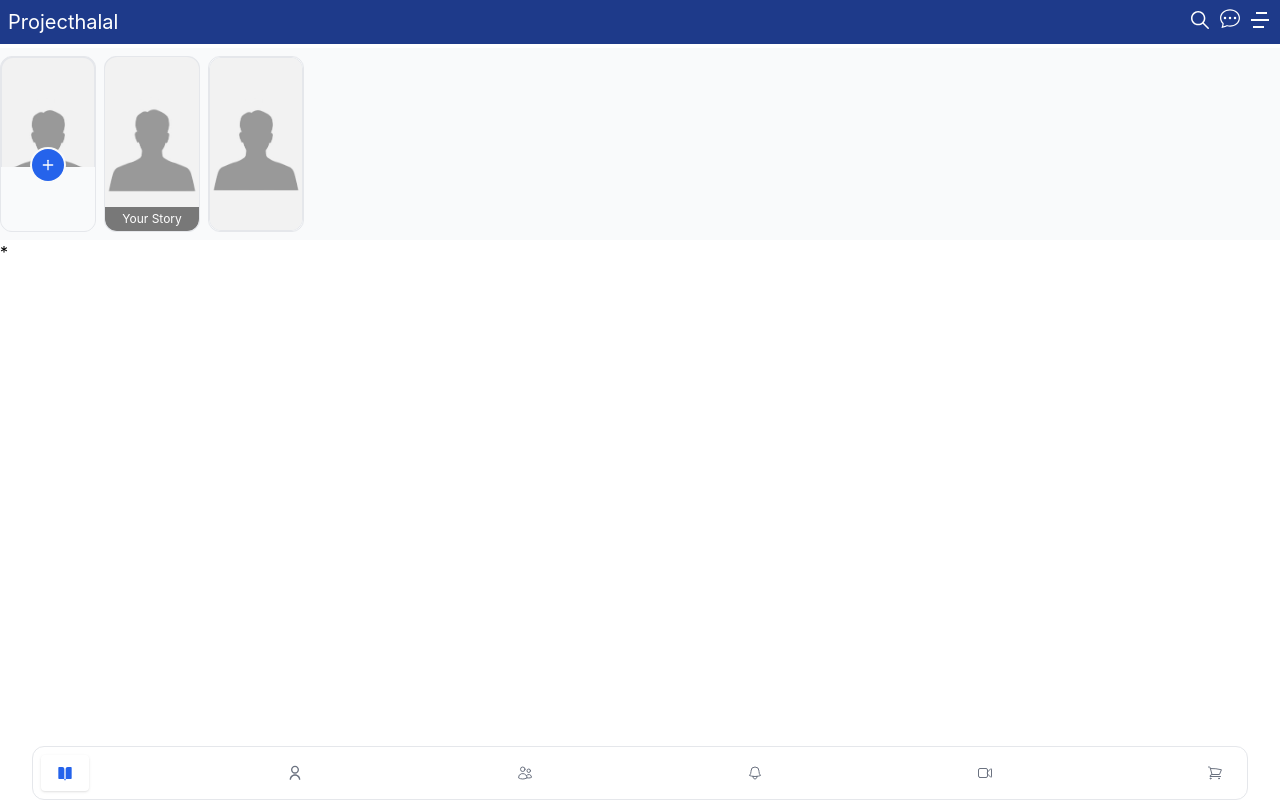
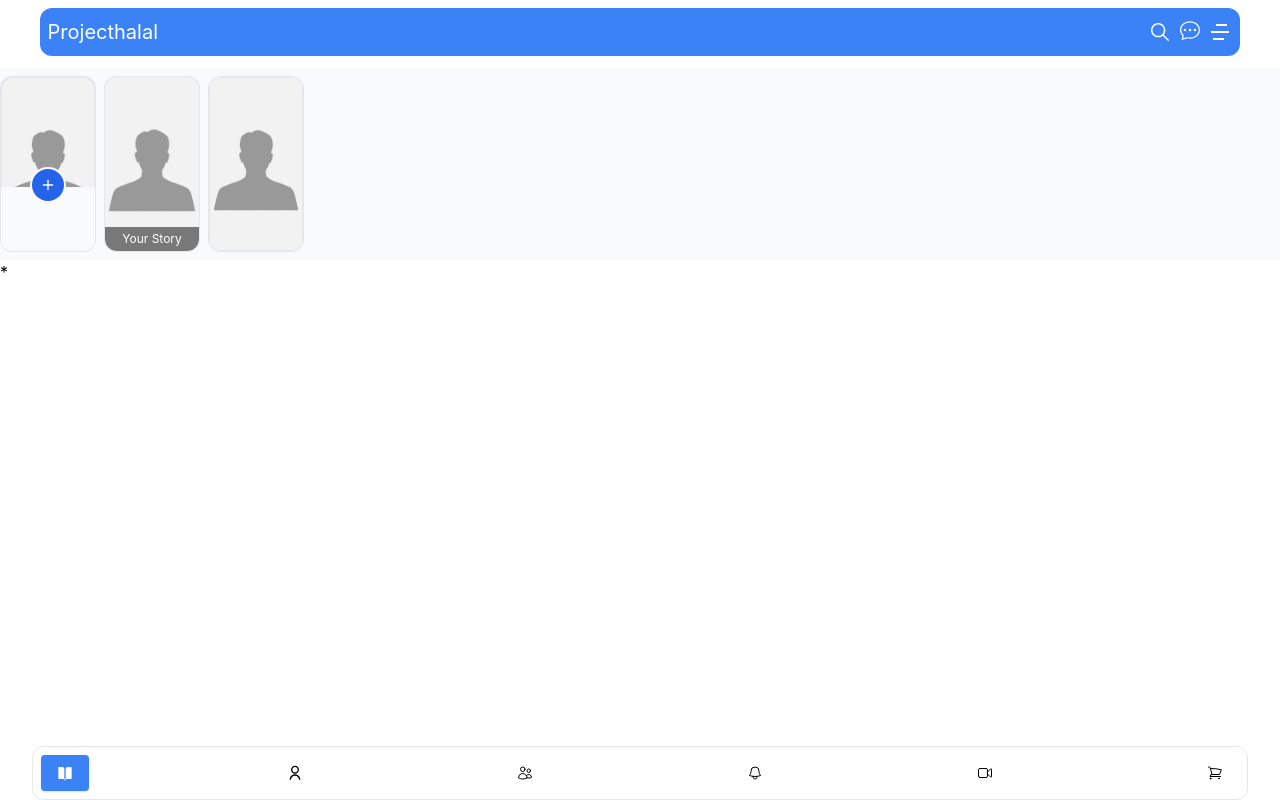
Before and after one commit to sehransowrov0/TheHalalProject, a React (Vite) app in the folder frontend/: page / in a window 1280 px wide. Built offline with nearby package versions, Linux system fonts and the light colour scheme.

Commit message:
updated Navbar

```diff
--- a/frontend/src/components/atoms/NavIcon.tsx
+++ b/frontend/src/components/atoms/NavIcon.tsx
@@ -14,11 +14,11 @@ export default function NavIcon({ icon, filledIcon, link }: NavIconType) {
       {({ isActive }) => (
         <Button
           variant={isActive ? "default" : "ghost"}
-          className={isActive ? "bg-primary" : ""}
+          className={isActive ? "" : ""}
         >
           {isActive && filledIcon
-            ? React.cloneElement(filledIcon, { className: "w-5 h-5 text-blue-600" })
-            : React.cloneElement(icon, { className: "w-5 h-5 text-gray-500" })
+            ? React.cloneElement(filledIcon, { className: "w-5 h-5 text-primary-forground" })
+            : React.cloneElement(icon, { className: "w-5 h-5 text-muted-forground" })
           }
         </Button>
       )}
--- a/frontend/src/components/molecules/BottomNav.tsx
+++ b/frontend/src/components/molecules/BottomNav.tsx
@@ -7,7 +7,7 @@ import { HiBell, HiOutlineBell, HiOutlineShoppingCart, HiOutlineUsers, HiOutline
 
 export default function BottomNav() {
   return (
-    <div className="p-2 flex justify-between absolute bottom-0 left-0 right-0 bg-white border border-gray-200 z-50 w-[95%] mx-auto rounded-xl">
+    <div className="p-2 flex justify-between absolute bottom-0 left-0 right-0 bg-background border border-border z-50 w-[95%] mx-auto rounded-xl">
       <NavIcon link="/" icon={<FiBookOpen />} filledIcon={<RiBookOpenFill />} />
       <NavIcon link="/profile" icon={<RiUserLine />} filledIcon={<RiUserFill />} />
       <NavIcon link="/friends" icon={<HiOutlineUsers />} filledIcon={<HiUsers />} />
--- a/frontend/src/components/molecules/TopNav.tsx
+++ b/frontend/src/components/molecules/TopNav.tsx
@@ -7,7 +7,7 @@ import { RiMenu4Fill } from "react-icons/ri"
 
 export default function TopNav() {
   return (
-    < div className="bg-blue-900 text-white text-xl p-2 font-edu flex justify-between" >
+    < div className="bg-primary h-12 text-primary-foreground text-xl p-2 font-edu flex justify-between items-center w-[95%] mx-auto rounded-xl" >
       <span>Projecthalal</span>
       <div className="flex gap-2">
         <span><IoIosSearch className="h-6 w-6 " /></span>
--- a/frontend/src/components/organisms/Navbar.tsx
+++ b/frontend/src/components/organisms/Navbar.tsx
@@ -4,7 +4,7 @@ import BottomNav from "../molecules/BottomNav";
 
 export default function Navbar() {
   return (
-    <nav>
+    <nav className='p-2 '>
       <TopNav />
       {/* i will include theme changer inside top of the menue latter */}
       <BottomNav />
--- a/frontend/src/components/organisms/Story.tsx
+++ b/frontend/src/components/organisms/Story.tsx
@@ -6,7 +6,7 @@ import OtherStory from '../atoms/OtherStory'
 
 export default function Story() {
   return (
-    <div className=" w-full overflow-x-auto scrollbar-hide bg-gray-50 pt-2 pb-2">
+    <div className="w-full overflow-x-auto scrollbar-hide bg-gray-50 pt-2 pb-2">
       <div className='flex space-x-2'>
         <CreateStory />
         <YourStory />
--- a/frontend/src/index.css
+++ b/frontend/src/index.css
@@ -3,99 +3,87 @@
 @tailwind utilities;
 
 :root {
-  --background: 0 0% 100%;
-  --foreground: 0 0% 20%;
-  --card: 0 0% 100%;
-  --card-foreground: 0 0% 20%;
-  --popover: 0 0% 100%;
-  --popover-foreground: 0 0% 20%;
-  --primary: 217.2193 91.2195% 59.8039%;
-  --primary-foreground: 0 0% 100%;
-  --secondary: 220.0000 14.2857% 95.8824%;
-  --secondary-foreground: 215 13.7931% 34.1176%;
-  --muted: 210 20.0000% 98.0392%;
-  --muted-foreground: 220 8.9362% 46.0784%;
-  --accent: 204.0000 93.7500% 93.7255%;
-  --accent-foreground: 224.4444 64.2857% 32.9412%;
-  --destructive: 0 84.2365% 60.1961%;
-  --destructive-foreground: 0 0% 100%;
-  --border: 220 13.0435% 90.9804%;
-  --input: 220 13.0435% 90.9804%;
-  --ring: 217.2193 91.2195% 59.8039%;
-  --chart-1: 217.2193 91.2195% 59.8039%;
-  --chart-2: 221.2121 83.1933% 53.3333%;
-  --chart-3: 224.2781 76.3265% 48.0392%;
-  --chart-4: 225.9310 70.7317% 40.1961%;
-  --chart-5: 224.4444 64.2857% 32.9412%;
-  --sidebar: 210 20.0000% 98.0392%;
-  --sidebar-foreground: 0 0% 20%;
-  --sidebar-primary: 217.2193 91.2195% 59.8039%;
-  --sidebar-primary-foreground: 0 0% 100%;
-  --sidebar-accent: 204.0000 93.7500% 93.7255%;
-  --sidebar-accent-foreground: 224.4444 64.2857% 32.9412%;
-  --sidebar-border: 220 13.0435% 90.9804%;
-  --sidebar-ring: 217.2193 91.2195% 59.8039%;
+  --background: hsl(0, 0%, 100%);
+  --foreground: hsl(0, 0%, 20%);
+  --card: hsl(0, 0%, 100%);
+  --card-foreground: hsl(0, 0%, 20%);
+  --popover: hsl(0, 0%, 100%);
+  --popover-foreground: hsl(0, 0%, 20%);
+  --primary: hsl(217.2193, 91.2195%, 59.8039%);
+  --primary-foreground: hsl(0, 0%, 100%);
+  --secondary: hsl(220.0000, 14.2857%, 95.8824%);
+  --secondary-foreground: hsl(215, 13.7931%, 34.1176%);
+  --muted: hsl(210, 20.0000%, 98.0392%);
+  --muted-foreground: hsl(220, 8.9362%, 46.0784%);
+  --accent: hsl(204.0000, 93.7500%, 93.7255%);
+  --accent-foreground: hsl(224.4444, 64.2857%, 32.9412%);
+  --destructive: hsl(0, 84.2365%, 60.1961%);
+  --destructive-foreground: hsl(0, 0%, 100%);
+  --border: hsl(220, 13.0435%, 90.9804%);
+  --input: hsl(220, 13.0435%, 90.9804%);
+  --ring: hsl(217.2193, 91.2195%, 59.8039%);
+  --chart-1: hsl(217.2193, 91.2195%, 59.8039%);
+  --chart-2: hsl(221.2121, 83.1933%, 53.3333%);
+  --chart-3: hsl(224.2781, 76.3265%, 48.0392%);
+  --chart-4: hsl(225.9310, 70.7317%, 40.1961%);
+  --chart-5: hsl(224.4444, 64.2857%, 32.9412%);
+  --sidebar: hsl(210, 20.0000%, 98.0392%);
+  --sidebar-foreground: hsl(0, 0%, 20%);
+  --sidebar-primary: hsl(217.2193, 91.2195%, 59.8039%);
+  --sidebar-primary-foreground: hsl(0, 0%, 100%);
+  --sidebar-accent: hsl(204.0000, 93.7500%, 93.7255%);
+  --sidebar-accent-foreground: hsl(224.4444, 64.2857%, 32.9412%);
+  --sidebar-border: hsl(220, 13.0435%, 90.9804%);
+  --sidebar-ring: hsl(217.2193, 91.2195%, 59.8039%);
   --font-sans: Inter, sans-serif;
   --font-serif: Source Serif 4, serif;
   --font-mono: JetBrains Mono, monospace;
   --radius: 0.375rem;
-  --shadow-2xs: 0 1px 3px 0px hsl(0 0% 0% / 0.05);
-  --shadow-xs: 0 1px 3px 0px hsl(0 0% 0% / 0.05);
-  --shadow-sm: 0 1px 3px 0px hsl(0 0% 0% / 0.10), 0 1px 2px -1px hsl(0 0% 0% / 0.10);
-  --shadow: 0 1px 3px 0px hsl(0 0% 0% / 0.10), 0 1px 2px -1px hsl(0 0% 0% / 0.10);
-  --shadow-md: 0 1px 3px 0px hsl(0 0% 0% / 0.10), 0 2px 4px -1px hsl(0 0% 0% / 0.10);
-  --shadow-lg: 0 1px 3px 0px hsl(0 0% 0% / 0.10), 0 4px 6px -1px hsl(0 0% 0% / 0.10);
-  --shadow-xl: 0 1px 3px 0px hsl(0 0% 0% / 0.10), 0 8px 10px -1px hsl(0 0% 0% / 0.10);
-  --shadow-2xl: 0 1px 3px 0px hsl(0 0% 0% / 0.25);
+  --shadow-2xs: 0 1px 3px 0px hsl(0, 0%, 0% / 0.05);
+  --shadow-xs: 0 1px 3px 0px hsl(0, 0%, 0% / 0.05);
+  --shadow-sm: 0 1px 3px 0px hsl(0, 0%, 0% / 0.10), 0 1px 2px -1px hsl(0, 0%, 0% / 0.10);
+  --shadow: 0 1px 3px 0px hsl(0, 0%, 0% / 0.10), 0 1px 2px -1px hsl(0, 0%, 0% / 0.10);
+  --shadow-md: 0 1px 3px 0px hsl(0, 0%, 0% / 0.10), 0 2px 4px -1px hsl(0, 0%, 0% / 0.10);
+  --shadow-lg: 0 1px 3px 0px hsl(0, 0%, 0% / 0.10), 0 4px 6px -1px hsl(0, 0%, 0% / 0.10);
+  --shadow-xl: 0 1px 3px 0px hsl(0, 0%, 0% / 0.10), 0 8px 10px -1px hsl(0, 0%, 0% / 0.10);
+  --shadow-2xl: 0 1px 3px 0px hsl(0, 0%, 0% / 0.25);
   --tracking-normal: 0em;
   --spacing: 0.25rem;
 }
 
 .dark {
-  --background: 0 0% 9.0196%;
-  --foreground: 0 0% 89.8039%;
-  --card: 0 0% 14.9020%;
-  --card-foreground: 0 0% 89.8039%;
-  --popover: 0 0% 14.9020%;
-  --popover-foreground: 0 0% 89.8039%;
-  --primary: 217.2193 91.2195% 59.8039%;
-  --primary-foreground: 0 0% 100%;
-  --secondary: 0 0% 14.9020%;
-  --secondary-foreground: 0 0% 89.8039%;
-  --muted: 0 0% 14.9020%;
-  --muted-foreground: 0 0% 63.9216%;
-  --accent: 224.4444 64.2857% 32.9412%;
-  --accent-foreground: 213.3333 96.9231% 87.2549%;
-  --destructive: 0 84.2365% 60.1961%;
-  --destructive-foreground: 0 0% 100%;
-  --border: 0 0% 25.0980%;
-  --input: 0 0% 25.0980%;
-  --ring: 217.2193 91.2195% 59.8039%;
-  --chart-1: 213.1169 93.9024% 67.8431%;
-  --chart-2: 217.2193 91.2195% 59.8039%;
-  --chart-3: 221.2121 83.1933% 53.3333%;
-  --chart-4: 224.2781 76.3265% 48.0392%;
-  --chart-5: 225.9310 70.7317% 40.1961%;
-  --sidebar: 0 0% 9.0196%;
-  --sidebar-foreground: 0 0% 89.8039%;
-  --sidebar-primary: 217.2193 91.2195% 59.8039%;
-  --sidebar-primary-foreground: 0 0% 100%;
-  --sidebar-accent: 224.4444 64.2857% 32.9412%;
-  --sidebar-accent-foreground: 213.3333 96.9231% 87.2549%;
-  --sidebar-border: 0 0% 25.0980%;
-  --sidebar-ring: 217.2193 91.2195% 59.8039%;
-  --font-sans: Inter, sans-serif;
-  --font-serif: Source Serif 4, serif;
-  --font-mono: JetBrains Mono, monospace;
-  --radius: 0.375rem;
-  --shadow-2xs: 0 1px 3px 0px hsl(0 0% 0% / 0.05);
-  --shadow-xs: 0 1px 3px 0px hsl(0 0% 0% / 0.05);
-  --shadow-sm: 0 1px 3px 0px hsl(0 0% 0% / 0.10), 0 1px 2px -1px hsl(0 0% 0% / 0.10);
-  --shadow: 0 1px 3px 0px hsl(0 0% 0% / 0.10), 0 1px 2px -1px hsl(0 0% 0% / 0.10);
-  --shadow-md: 0 1px 3px 0px hsl(0 0% 0% / 0.10), 0 2px 4px -1px hsl(0 0% 0% / 0.10);
-  --shadow-lg: 0 1px 3px 0px hsl(0 0% 0% / 0.10), 0 4px 6px -1px hsl(0 0% 0% / 0.10);
-  --shadow-xl: 0 1px 3px 0px hsl(0 0% 0% / 0.10), 0 8px 10px -1px hsl(0 0% 0% / 0.10);
-  --shadow-2xl: 0 1px 3px 0px hsl(0 0% 0% / 0.25);
+  --background: hsl(0, 0%, 9.0196%);
+  --foreground: hsl(0, 0%, 89.8039%);
+  --card: hsl(0, 0%, 14.9020%);
+  --card-foreground: hsl(0, 0%, 89.8039%);
+  --popover: hsl(0, 0%, 14.9020%);
+  --popover-foreground: hsl(0, 0%, 89.8039%);
+  --primary: hsl(217.2193, 91.2195%, 59.8039%);
+  --primary-foreground: hsl(0, 0%, 100%);
+  --secondary: hsl(0, 0%, 14.9020%);
+  --secondary-foreground: hsl(0, 0%, 89.8039%);
+  --muted: hsl(0, 0%, 14.9020%);
+  --muted-foreground: hsl(0, 0%, 63.9216%);
+  --accent: hsl(224.4444, 64.2857%, 32.9412%);
+  --accent-foreground: hsl(213.3333, 96.9231%, 87.2549%);
+  --destructive: hsl(0, 84.2365%, 60.1961%);
+  --destructive-foreground: hsl(0, 0%, 100%);
+  --border: hsl(0, 0%, 25.0980%);
+  --input: hsl(0, 0%, 25.0980%);
+  --ring: hsl(217.2193, 91.2195%, 59.8039%);
+  --chart-1: hsl(213.1169, 93.9024%, 67.8431%);
+  --chart-2: hsl(217.2193, 91.2195%, 59.8039%);
+  --chart-3: hsl(221.2121, 83.1933%, 53.3333%);
+  --chart-4: hsl(224.2781, 76.3265%, 48.0392%);
+  --chart-5: hsl(225.9310, 70.7317%, 40.1961%);
+  --sidebar: hsl(0, 0%, 9.0196%);
+  --sidebar-foreground: hsl(0, 0%, 89.8039%);
+  --sidebar-primary: hsl(217.2193, 91.2195%, 59.8039%);
+  --sidebar-primary-foreground: hsl(0, 0%, 100%);
+  --sidebar-accent: hsl(224.4444, 64.2857%, 32.9412%);
+  --sidebar-accent-foreground: hsl(213.3333, 96.9231%, 87.2549%);
+  --sidebar-border: hsl(0, 0%, 25.0980%);
+  --sidebar-ring: hsl(217.2193, 91.2195%, 59.8039%);
 }
 
 /* Hide scrollbar but keep scroll functionality */
@@ -106,138 +94,3 @@
   -ms-overflow-style: none;  /* IE and Edge */
   scrollbar-width: none;     /* Firefox */
 }
-
-@layer base {
-  .theme {
-    --font-sans: Inter, sans-serif;
-    --font-mono: JetBrains Mono, monospace;
-    --font-serif: Source Serif 4, serif;
-    --radius: 0.375rem;
-    --tracking-tighter: calc(var(--tracking-normal) - 0.05em);
-    --tracking-tight: calc(var(--tracking-normal) - 0.025em);
-    --tracking-wide: calc(var(--tracking-normal) + 0.025em);
-    --tracking-wider: calc(var(--tracking-normal) + 0.05em);
-    --tracking-widest: calc(var(--tracking-normal) + 0.1em);
-  }
-  :root {
-    --background: oklch(1.0000 0 0);
-    --foreground: oklch(0.3211 0 0);
-    --card: oklch(1.0000 0 0);
-    --card-foreground: oklch(0.3211 0 0);
-    --popover: oklch(1.0000 0 0);
-    --popover-foreground: oklch(0.3211 0 0);
-    --primary: oklch(0.6231 0.1880 259.8145);
-    --primary-foreground: oklch(1.0000 0 0);
-    --secondary: oklch(0.9670 0.0029 264.5419);
-    --secondary-foreground: oklch(0.4461 0.0263 256.8018);
-    --muted: oklch(0.9846 0.0017 247.8389);
-    --muted-foreground: oklch(0.5510 0.0234 264.3637);
-    --accent: oklch(0.9514 0.0250 236.8242);
-    --accent-foreground: oklch(0.3791 0.1378 265.5222);
-    --destructive: oklch(0.6368 0.2078 25.3313);
-    --destructive-foreground: oklch(1.0000 0 0);
-    --border: oklch(0.9276 0.0058 264.5313);
-    --input: oklch(0.9276 0.0058 264.5313);
-    --ring: oklch(0.6231 0.1880 259.8145);
-    --chart-1: oklch(0.6231 0.1880 259.8145);
-    --chart-2: oklch(0.5461 0.2152 262.8809);
-    --chart-3: oklch(0.4882 0.2172 264.3763);
-    --chart-4: oklch(0.4244 0.1809 265.6377);
-    --chart-5: oklch(0.3791 0.1378 265.5222);
-    --radius: 0.375rem;
-    --sidebar: oklch(0.9846 0.0017 247.8389);
-    --sidebar-foreground: oklch(0.3211 0 0);
-    --sidebar-primary: oklch(0.6231 0.1880 259.8145);
-    --sidebar-primary-foreground: oklch(1.0000 0 0);
-    --sidebar-accent: oklch(0.9514 0.0250 236.8242);
-    --sidebar-accent-foreground: oklch(0.3791 0.1378 265.5222);
-    --sidebar-border: oklch(0.9276 0.0058 264.5313);
-    --sidebar-ring: oklch(0.6231 0.1880 259.8145);
-    --font-sans: Inter, sans-serif;
-    --font-serif: Source Serif 4, serif;
-    --font-mono: JetBrains Mono, monospace;
-    --shadow-color: oklch(0 0 0);
-    --shadow-opacity: 0.1;
-    --shadow-blur: 3px;
-    --shadow-spread: 0px;
-    --shadow-offset-x: 0;
-    --shadow-offset-y: 1px;
-    --letter-spacing: 0em;
-    --spacing: 0.25rem;
-    --shadow-2xs: 0 1px 3px 0px hsl(0 0% 0% / 0.05);
-    --shadow-xs: 0 1px 3px 0px hsl(0 0% 0% / 0.05);
-    --shadow-sm: 0 1px 3px 0px hsl(0 0% 0% / 0.10), 0 1px 2px -1px hsl(0 0% 0% / 0.10);
-    --shadow: 0 1px 3px 0px hsl(0 0% 0% / 0.10), 0 1px 2px -1px hsl(0 0% 0% / 0.10);
-    --shadow-md: 0 1px 3px 0px hsl(0 0% 0% / 0.10), 0 2px 4px -1px hsl(0 0% 0% / 0.10);
-    --shadow-lg: 0 1px 3px 0px hsl(0 0% 0% / 0.10), 0 4px 6px -1px hsl(0 0% 0% / 0.10);
-    --shadow-xl: 0 1px 3px 0px hsl(0 0% 0% / 0.10), 0 8px 10px -1px hsl(0 0% 0% / 0.10);
-    --shadow-2xl: 0 1px 3px 0px hsl(0 0% 0% / 0.25);
-    --tracking-normal: 0em;
-  }
-  .dark {
-    --background: oklch(0.2046 0 0);
-    --foreground: oklch(0.9219 0 0);
-    --card: oklch(0.2686 0 0);
-    --card-foreground: oklch(0.9219 0 0);
-    --popover: oklch(0.2686 0 0);
-    --popover-foreground: oklch(0.9219 0 0);
-    --primary: oklch(0.6231 0.1880 259.8145);
-    --primary-foreground: oklch(1.0000 0 0);
-    --secondary: oklch(0.2686 0 0);
-    --secondary-foreground: oklch(0.9219 0 0);
-    --muted: oklch(0.2686 0 0);
-    --muted-foreground: oklch(0.7155 0 0);
-    --accent: oklch(0.3791 0.1378 265.5222);
-    --accent-foreground: oklch(0.8823 0.0571 254.1284);
-    --destructive: oklch(0.6368 0.2078 25.3313);
-    --destructive-foreground: oklch(1.0000 0 0);
-    --border: oklch(0.3715 0 0);
-    --input: oklch(0.3715 0 0);
-    --ring: oklch(0.6231 0.1880 259.8145);
-    --chart-1: oklch(0.7137 0.1434 254.6240);
-    --chart-2: oklch(0.6231 0.1880 259.8145);
-    --chart-3: oklch(0.5461 0.2152 262.8809);
-    --chart-4: oklch(0.4882 0.2172 264.3763);
-    --chart-5: oklch(0.4244 0.1809 265.6377);
-    --radius: 0.375rem;
-    --sidebar: oklch(0.2046 0 0);
-    --sidebar-foreground: oklch(0.9219 0 0);
-    --sidebar-primary: oklch(0.6231 0.1880 259.8145);
-    --sidebar-primary-foreground: oklch(1.0000 0 0);
-    --sidebar-accent: oklch(0.3791 0.1378 265.5222);
-    --sidebar-accent-foreground: oklch(0.8823 0.0571 254.1284);
-    --sidebar-border: oklch(0.3715 0 0);
-    --sidebar-ring: oklch(0.6231 0.1880 259.8145);
-    --font-sans: Inter, sans-serif;
-    --font-serif: Source Serif 4, serif;
-    --font-mono: JetBrains Mono, monospace;
-    --shadow-color: oklch(0 0 0);
-    --shadow-opacity: 0.1;
-    --shadow-blur: 3px;
-    --shadow-spread: 0px;
-    --shadow-offset-x: 0;
-    --shadow-offset-y: 1px;
-    --letter-spacing: 0em;
-    --spacing: 0.25rem;
-    --shadow-2xs: 0 1px 3px 0px hsl(0 0% 0% / 0.05);
-    --shadow-xs: 0 1px 3px 0px hsl(0 0% 0% / 0.05);
-    --shadow-sm: 0 1px 3px 0px hsl(0 0% 0% / 0.10), 0 1px 2px -1px hsl(0 0% 0% / 0.10);
-    --shadow: 0 1px 3px 0px hsl(0 0% 0% / 0.10), 0 1px 2px -1px hsl(0 0% 0% / 0.10);
-    --shadow-md: 0 1px 3px 0px hsl(0 0% 0% / 0.10), 0 2px 4px -1px hsl(0 0% 0% / 0.10);
-    --shadow-lg: 0 1px 3px 0px hsl(0 0% 0% / 0.10), 0 4px 6px -1px hsl(0 0% 0% / 0.10);
-    --shadow-xl: 0 1px 3px 0px hsl(0 0% 0% / 0.10), 0 8px 10px -1px hsl(0 0% 0% / 0.10);
-    --shadow-2xl: 0 1px 3px 0px hsl(0 0% 0% / 0.25);
-  }
-  body {
-    letter-spacing: var(--tracking-normal);
-  }
-}
-
-@layer base {
-  * {
-    @apply border-border;
-  }
-  body {
-    @apply bg-background text-foreground;
-  }
-}
```
